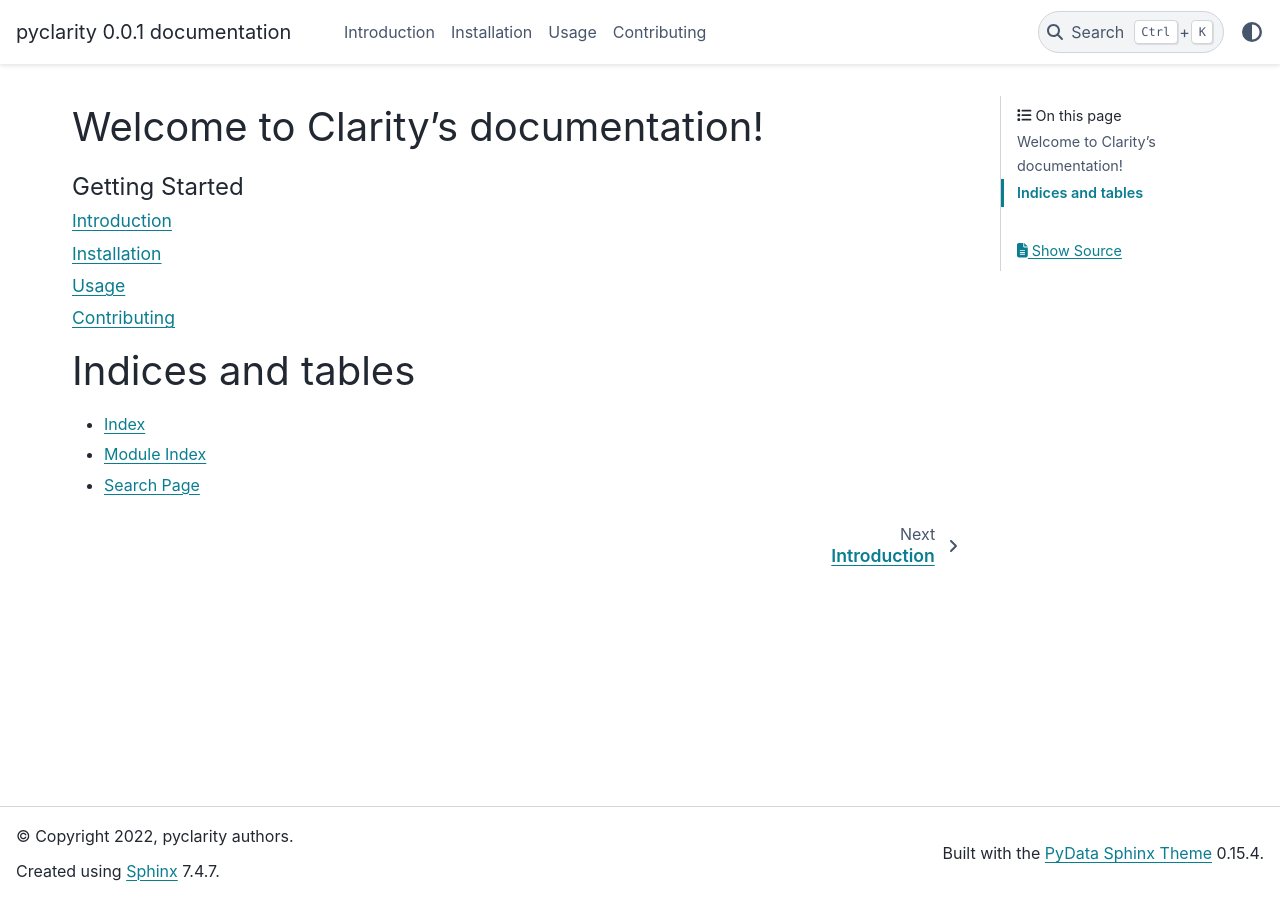
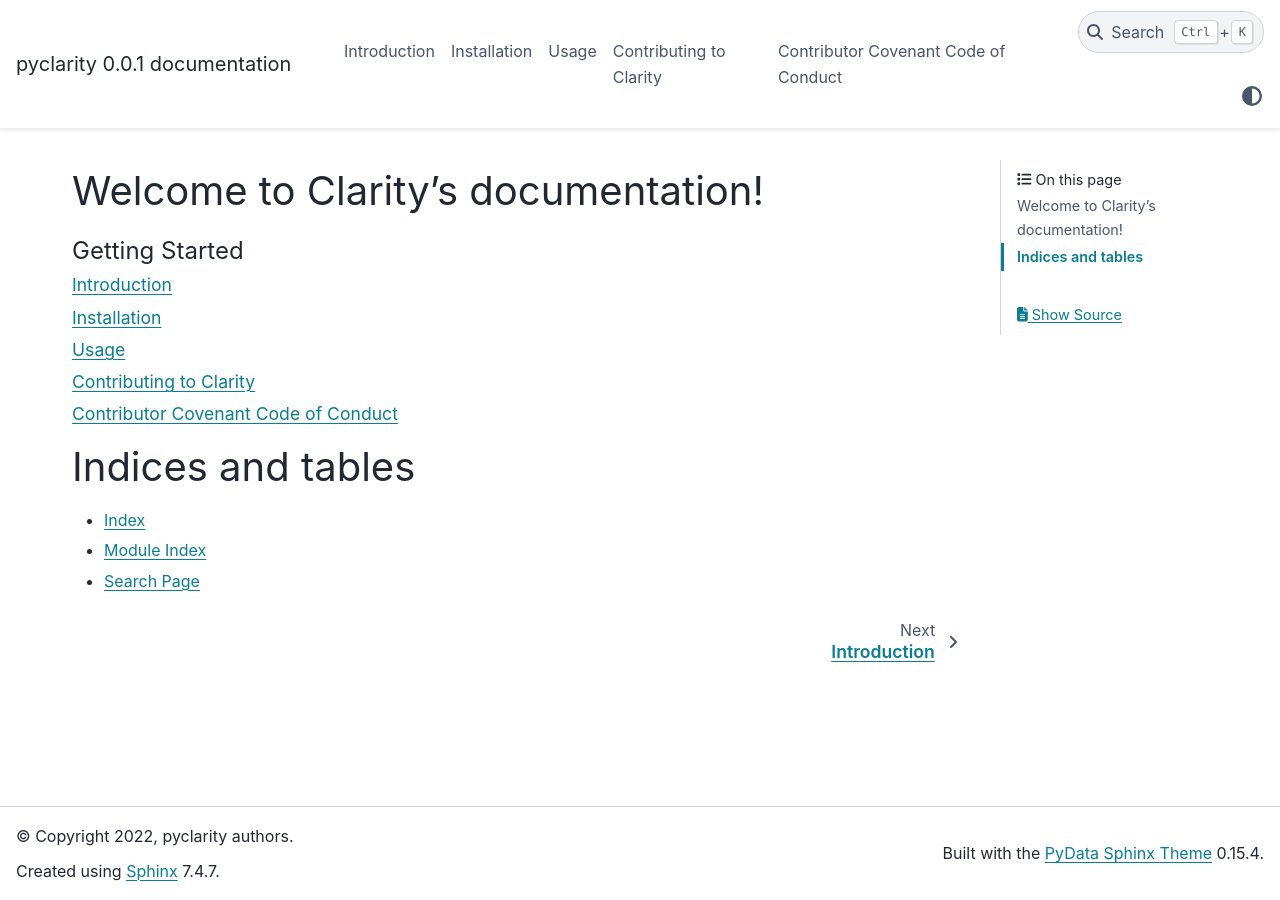
Before and after one commit to claritychallenge/clarity, a Sphinx documentation site: the page built from docs/index.rst, in a window 1280 px wide. Built offline with Sphinx 7.4.7 and the PyData theme 0.15.4, drawn with Linux system fonts in a browser that asks for light colours; pages that are not in the unit, such as notebooks, are missing from menus.

Commit message:
16 | Adjusting index for CONTRIBUTIN/CODE_OF_CONDICT

```diff
--- a/docs/index.rst
+++ b/docs/index.rst
@@ -8,7 +8,8 @@ Welcome to Clarity's documentation!
     introduction
     installation
     usage
-    contributing
+    CONTRIBUTING
+    CODE_OF_CONDUCT
     copying
 
 .. toctree::
```
